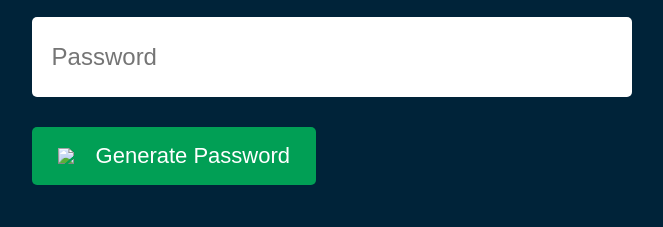
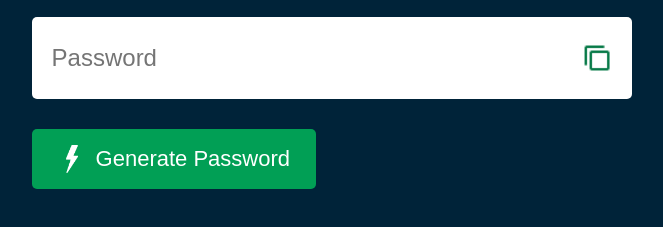
Before and after one commit to Ayushii-Singh/Generate-Password, a plain HTML site: page index.html in a window 1280 px wide. Shown: the part 271-498 px from the top of the page, without its empty margins (122-785 px from the left). Drawn offline with Linux system fonts and the light colour scheme.

Commit message:
Update index.html

```diff
--- a/index.html
+++ b/index.html
@@ -11,9 +11,9 @@
         <h1>Generate a <br><span>Random Password</span></h1>
         <div class="display">
             <input type="text" id="password" placeholder="Password">
-            <img src="images/copy.png" alt="" onclick="copyPassword()">
+            <img src="images/icons8-copy-24.png" alt="" onclick="copyPassword()">
         </div>
-        <button onclick="createPassword()"><img src="images/generate.png">Generate Password</button>
+        <button onclick="createPassword()"><img src="images/icons8-power-50.png">Generate Password</button>
     </div>
 
     <script>
```
